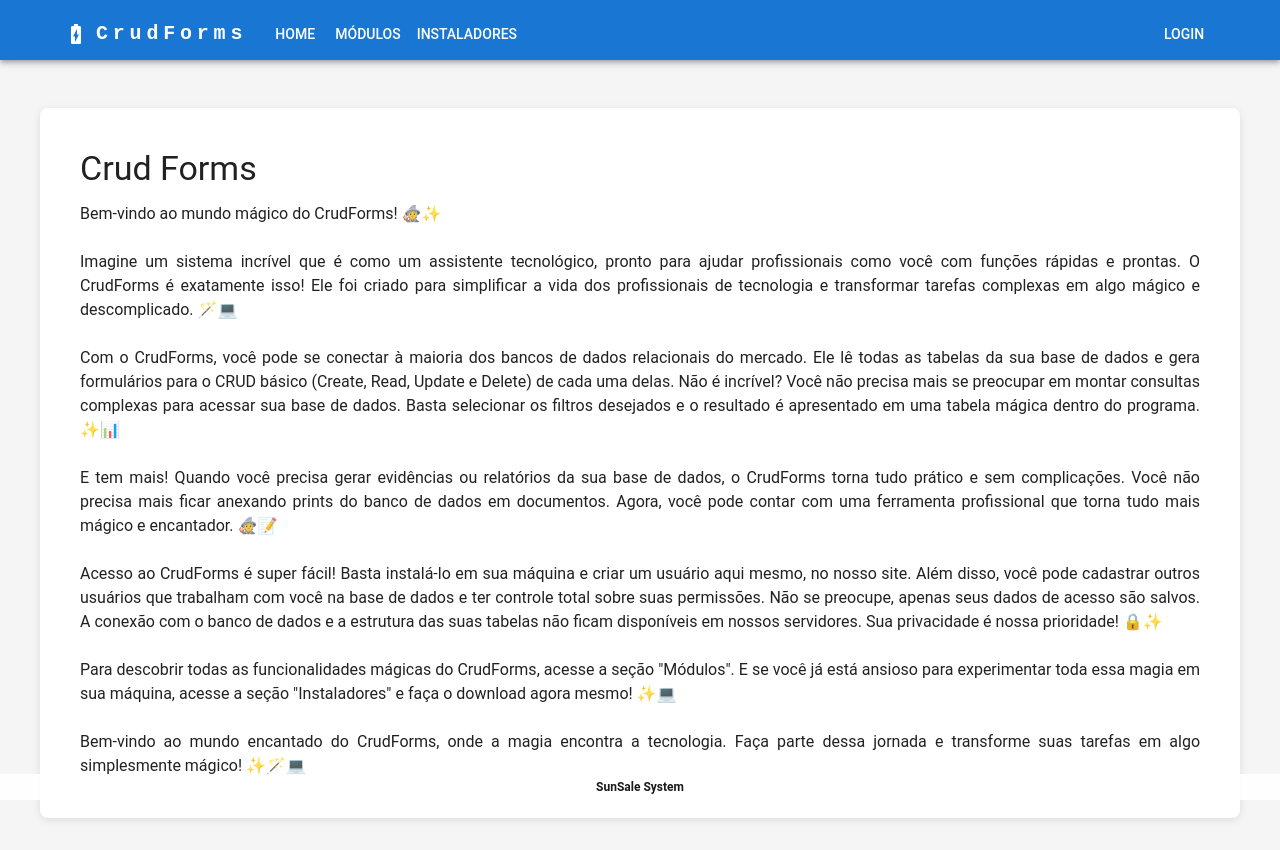
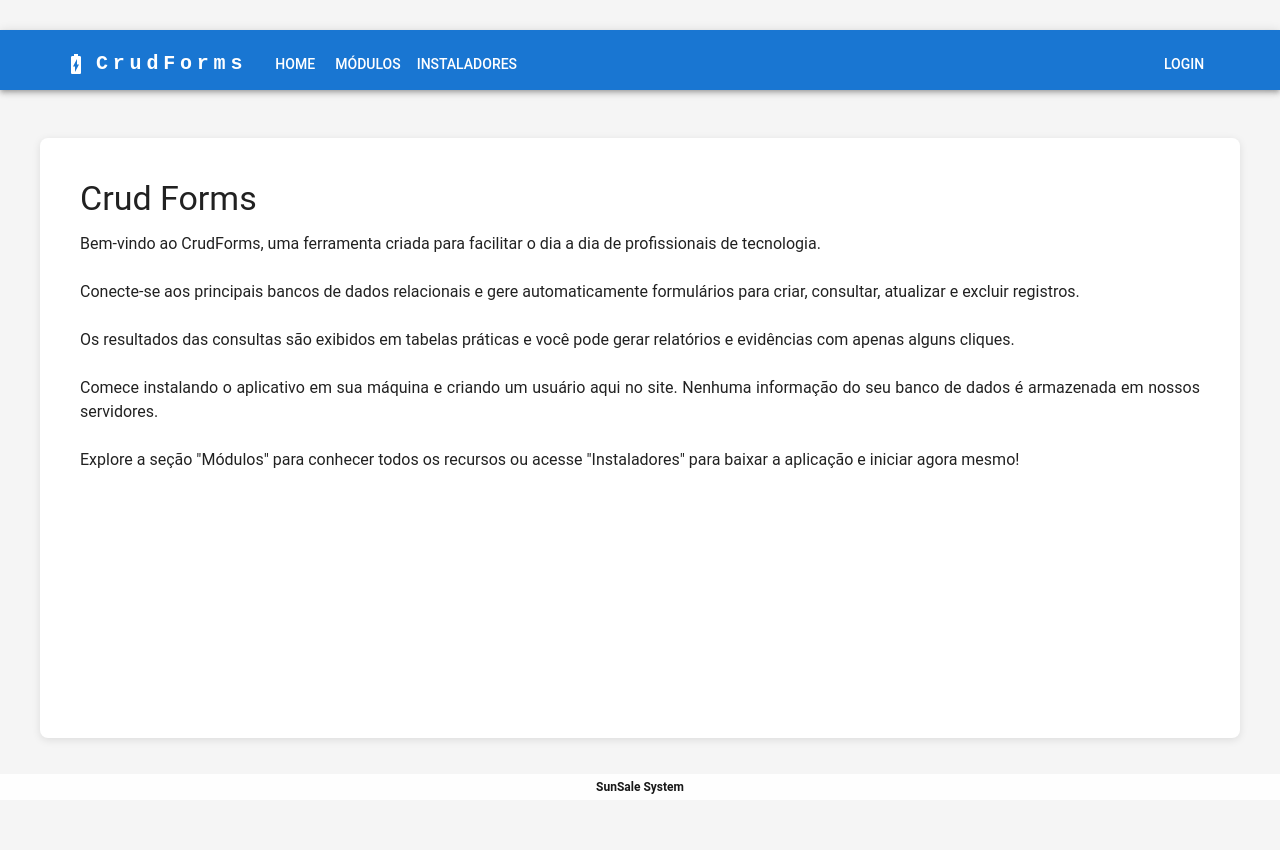
Before and after one commit to rodrigoborgesmachado/CrudFormsWebPage, a React (Create React App) app: page / in a window 1280 px wide. After the commit the page ends 800 px from the top, so only its background shows below. Built offline with nearby package versions, Linux system fonts and the light colour scheme.

Commit message:
Improve home page description

```diff
--- a/public/index.html
+++ b/public/index.html
@@ -5,7 +5,7 @@
     <meta name="viewport" content="width=device-width, initial-scale=1" />
     <meta
     name="description"
-    content="Crud forms aplication"
+    content="Site do CrudForms: gere formulários CRUD automaticamente a partir de seu banco de dados"
     />
     <!--
       manifest.json provides metadata used when your web app is installed on a
--- a/src/Pages/Home/index.js
+++ b/src/Pages/Home/index.js
@@ -8,25 +8,19 @@
                     Crud Forms
                 </Typography>
                 <Typography variant="body1" component="div">
-                    Bem-vindo ao mundo mágico do CrudForms! 🧙✨
+                    Bem-vindo ao CrudForms, uma ferramenta criada para facilitar o dia a dia de profissionais de tecnologia.
                     <br/>
                     <br/>
-                    Imagine um sistema incrível que é como um assistente tecnológico, pronto para ajudar profissionais como você com funções rápidas e prontas. O CrudForms é exatamente isso! Ele foi criado para simplificar a vida dos profissionais de tecnologia e transformar tarefas complexas em algo mágico e descomplicado. 🪄💻
+                    Conecte-se aos principais bancos de dados relacionais e gere automaticamente formulários para criar, consultar, atualizar e excluir registros.
                     <br/>
                     <br/>
-                    Com o CrudForms, você pode se conectar à maioria dos bancos de dados relacionais do mercado. Ele lê todas as tabelas da sua base de dados e gera formulários para o CRUD básico (Create, Read, Update e Delete) de cada uma delas. Não é incrível? Você não precisa mais se preocupar em montar consultas complexas para acessar sua base de dados. Basta selecionar os filtros desejados e o resultado é apresentado em uma tabela mágica dentro do programa. ✨📊
+                    Os resultados das consultas são exibidos em tabelas práticas e você pode gerar relatórios e evidências com apenas alguns cliques.
                     <br/>
                     <br/>
-                    E tem mais! Quando você precisa gerar evidências ou relatórios da sua base de dados, o CrudForms torna tudo prático e sem complicações. Você não precisa mais ficar anexando prints do banco de dados em documentos. Agora, você pode contar com uma ferramenta profissional que torna tudo mais mágico e encantador. 🧙📝
+                    Comece instalando o aplicativo em sua máquina e criando um usuário aqui no site. Nenhuma informação do seu banco de dados é armazenada em nossos servidores.
                     <br/>
                     <br/>
-                    Acesso ao CrudForms é super fácil! Basta instalá-lo em sua máquina e criar um usuário aqui mesmo, no nosso site. Além disso, você pode cadastrar outros usuários que trabalham com você na base de dados e ter controle total sobre suas permissões. Não se preocupe, apenas seus dados de acesso são salvos. A conexão com o banco de dados e a estrutura das suas tabelas não ficam disponíveis em nossos servidores. Sua privacidade é nossa prioridade! 🔒✨
-                    <br/>
-                    <br/>
-                    Para descobrir todas as funcionalidades mágicas do CrudForms, acesse a seção "Módulos". E se você já está ansioso para experimentar toda essa magia em sua máquina, acesse a seção "Instaladores" e faça o download agora mesmo! ✨💻
-                    <br/>
-                    <br/>
-                    Bem-vindo ao mundo encantado do CrudForms, onde a magia encontra a tecnologia. Faça parte dessa jornada e transforme suas tarefas em algo simplesmente mágico! ✨🪄💻
+                    Explore a seção "Módulos" para conhecer todos os recursos ou acesse "Instaladores" para baixar a aplicação e iniciar agora mesmo!
                 </Typography>
             </Paper>
         </Container>
```
